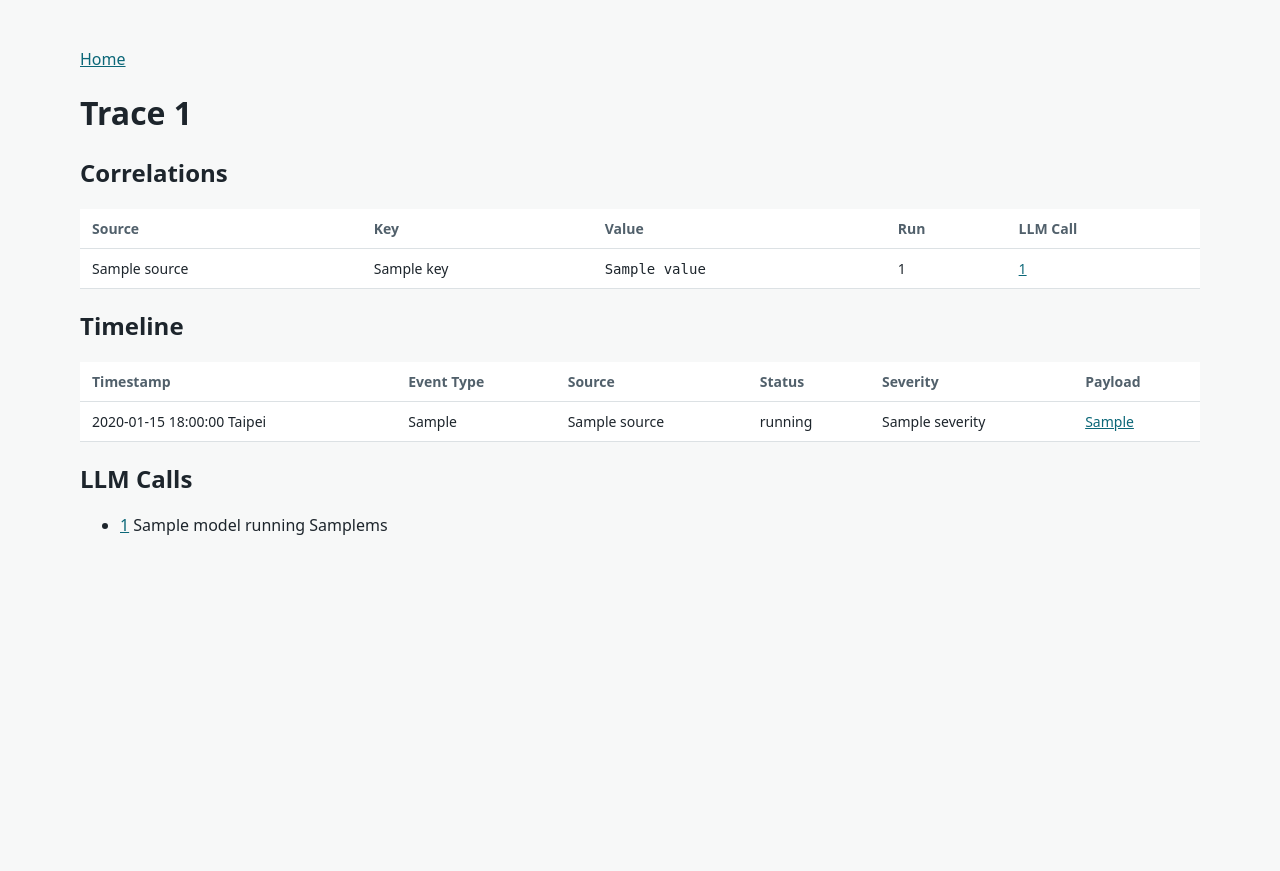
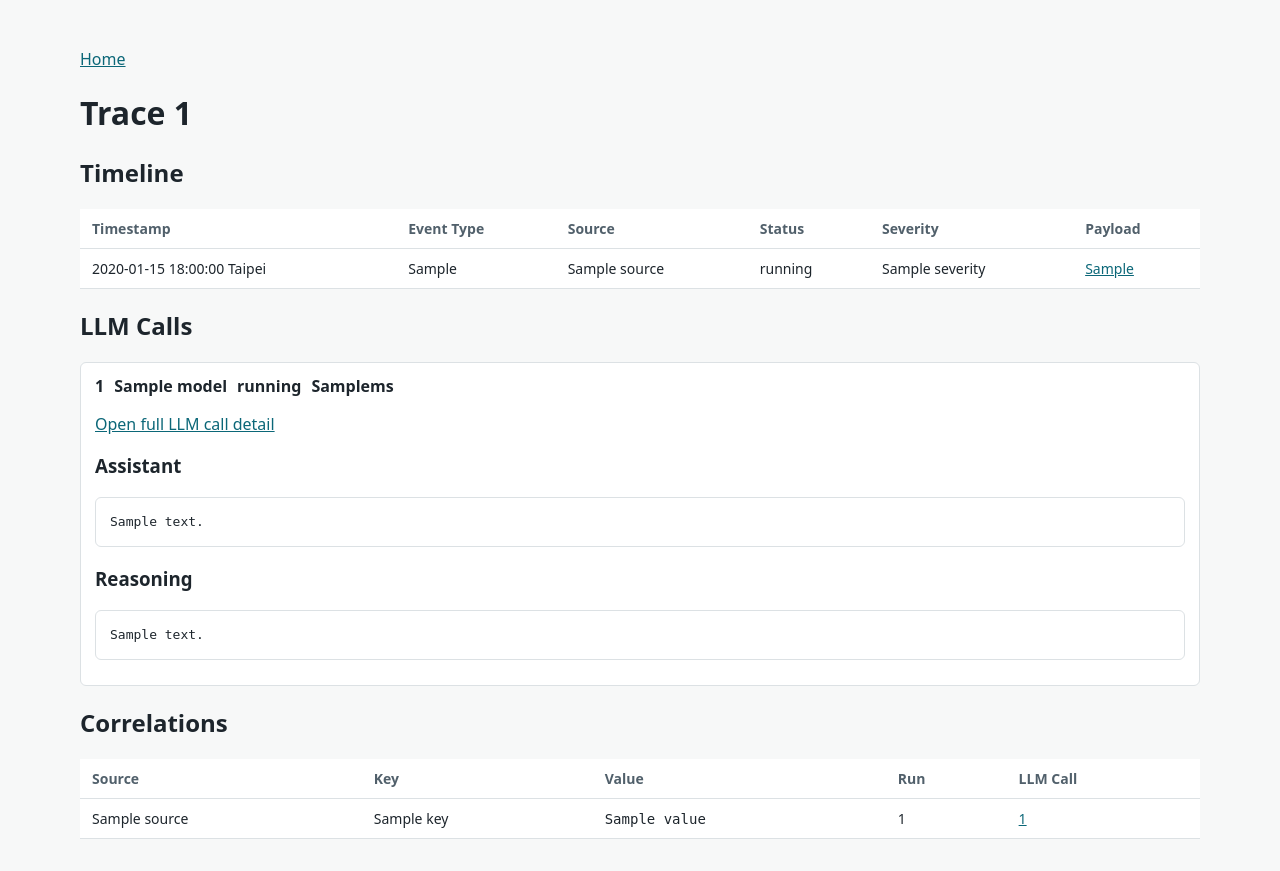
Before and after one commit to istale/agent-observation-hub, a FastAPI app: template app/ui/templates/trace.html in a window 1280 px wide. Before the commit the page ends 535 px from the top, so only its background shows below. Run offline with FastAPI, Linux system fonts and the light colour scheme; the template is opened without the code that fills it: most values are stand-ins (such as "Sample title", 1, 10 or a date in 2020); parts of the project's set-up code (start-up, migrations or seed data) failed here and were passed over.

Commit message:
Improve trace readability UI

```diff
--- a/app/main.py
+++ b/app/main.py
@@ -15,11 +15,23 @@ from app.storage.db import init_db
 from app.storage.repositories import Repository
 from app.trace.raw_store import RawStore
 from app.trace.redaction import redact
-from app.ui.formatters import llm_response_view, taipei_time
+from app.ui.formatters import llm_response_view, pretty_json, taipei_time
 
 
 templates = Jinja2Templates(directory="app/ui/templates")
 templates.env.filters["taipei_time"] = taipei_time
+templates.env.filters["pretty_json"] = pretty_json
+
+
+def _load_call_payloads(call: dict) -> tuple[dict, dict[str, str]]:
+    store = RawStore.from_env()
+    payloads = {}
+    for key in ("request_ref", "response_ref"):
+        if call.get(key):
+            payloads[key.removesuffix("_ref")] = redact(store.read(call[key]))
+    if call.get("response_chunks_ref"):
+        payloads["chunks"] = redact(store.read_jsonl(call["response_chunks_ref"]))
+    return payloads, llm_response_view(payloads.get("response"), payloads.get("chunks"))
 
 
 def create_app() -> FastAPI:
@@ -43,11 +55,17 @@ def create_app() -> FastAPI:
     @app.get("/traces/{trace_id}", response_class=HTMLResponse)
     def trace_page(request: Request, trace_id: str):
         repo = Repository.from_env()
+        llm_calls = repo.list_llm_calls_for_trace(trace_id)
+        call_views = []
+        for call in llm_calls:
+            _, response_view = _load_call_payloads(call)
+            call_views.append({"call": call, "response_view": response_view})
         return templates.TemplateResponse(request, "trace.html", {
             "trace_id": trace_id,
             "run": repo.get_trace_run(trace_id),
             "events": repo.list_events(trace_id),
-            "llm_calls": repo.list_llm_calls_for_trace(trace_id),
+            "llm_calls": llm_calls,
+            "call_views": call_views,
             "correlations": repo.list_external_ids_for_trace(trace_id),
         })
 
@@ -58,13 +76,7 @@ def create_app() -> FastAPI:
         payloads = {}
         response_view = {"assistant_text": "", "reasoning_text": ""}
         if call:
-            store = RawStore.from_env()
-            for key in ("request_ref", "response_ref"):
-                if call.get(key):
-                    payloads[key.removesuffix("_ref")] = redact(store.read(call[key]))
-            if call.get("response_chunks_ref"):
-                payloads["chunks"] = redact(store.read_jsonl(call["response_chunks_ref"]))
-            response_view = llm_response_view(payloads.get("response"), payloads.get("chunks"))
+            payloads, response_view = _load_call_payloads(call)
         return templates.TemplateResponse(
             request,
             "llm_call.html",
--- a/app/ui/formatters.py
+++ b/app/ui/formatters.py
@@ -5,8 +5,15 @@ from datetime import datetime
 from typing import Any
 from zoneinfo import ZoneInfo
 
+from markupsafe import Markup, escape
+
 
 TAIPEI = ZoneInfo("Asia/Taipei")
+
+
+def pretty_json(value: Any) -> Markup:
+    text = json.dumps(value, ensure_ascii=False, indent=2)
+    return Markup(escape(text))
 
 
 def taipei_time(value: Any) -> str:
--- a/app/ui/static/style.css
+++ b/app/ui/static/style.css
@@ -59,3 +59,23 @@ pre.readable {
 .muted {
   color: #66737d;
 }
+
+.stack {
+  display: grid;
+  gap: 12px;
+}
+
+details.llm-call-detail {
+  background: white;
+  border: 1px solid #dce1e4;
+  border-radius: 6px;
+  padding: 12px 14px;
+}
+
+details.llm-call-detail summary {
+  cursor: pointer;
+  display: flex;
+  flex-wrap: wrap;
+  gap: 10px;
+  font-weight: 700;
+}
--- a/app/ui/templates/llm_call.html
+++ b/app/ui/templates/llm_call.html
@@ -33,14 +33,14 @@
         <pre class="readable">{{ response_view.reasoning_text }}</pre>
       {% endif %}
       <h2>Redacted Request</h2>
-      {% if payloads.request is defined %}<pre>{{ payloads.request | tojson(indent=2) }}</pre>{% endif %}
+      {% if payloads.request is defined %}<pre>{{ payloads.request | pretty_json }}</pre>{% endif %}
       {% if payloads.response is defined %}
         <h2>Redacted Response JSON</h2>
-        <pre>{{ payloads.response | tojson(indent=2) }}</pre>
+        <pre>{{ payloads.response | pretty_json }}</pre>
       {% endif %}
       {% if payloads.chunks is defined %}
         <h2>Stream Chunks</h2>
-        <pre>{{ payloads.chunks | tojson(indent=2) }}</pre>
+        <pre>{{ payloads.chunks | pretty_json }}</pre>
       {% endif %}
     {% else %}
       <h1>LLM call not found</h1>
--- a/app/ui/templates/trace.html
+++ b/app/ui/templates/trace.html
@@ -9,6 +9,48 @@
   <main>
     <p><a href="/">Home</a></p>
     <h1>Trace {{ trace_id }}</h1>
+    <h2>Timeline</h2>
+    <table>
+      <thead><tr><th>Timestamp</th><th>Event Type</th><th>Source</th><th>Status</th><th>Severity</th><th>Payload</th></tr></thead>
+      <tbody>
+      {% for event in events %}
+        <tr>
+          <td>{{ event.timestamp | taipei_time }}</td>
+          <td>{{ event.event_type }}</td>
+          <td>{{ event.source }}</td>
+          <td>{{ event.status }}</td>
+          <td>{{ event.severity }}</td>
+          <td>{% if event.payload_ref %}<a href="/api/raw/{{ event.payload_ref }}">{{ event.payload_ref }}</a>{% endif %}</td>
+        </tr>
+      {% endfor %}
+      </tbody>
+    </table>
+    <h2>LLM Calls</h2>
+    <div class="stack">
+      {% for item in call_views %}
+        {% set call = item.call %}
+        {% set response_view = item.response_view %}
+        <details open class="llm-call-detail">
+          <summary>
+            <span>{{ call.llm_call_id }}</span>
+            <span>{{ call.model }}</span>
+            <span>{{ call.status }}</span>
+            <span>{{ call.latency_ms }}ms</span>
+          </summary>
+          <p><a href="/llm-calls/{{ call.llm_call_id }}">Open full LLM call detail</a></p>
+          {% if response_view.assistant_text %}
+            <h3>Assistant</h3>
+            <pre class="readable">{{ response_view.assistant_text }}</pre>
+          {% else %}
+            <p class="muted">No assistant content captured.</p>
+          {% endif %}
+          {% if response_view.reasoning_text %}
+            <h3>Reasoning</h3>
+            <pre class="readable">{{ response_view.reasoning_text }}</pre>
+          {% endif %}
+        </details>
+      {% endfor %}
+    </div>
     <h2>Correlations</h2>
     {% if correlations %}
       <table>
@@ -28,28 +70,6 @@
     {% else %}
       <p class="muted">No correlations captured.</p>
     {% endif %}
-    <h2>Timeline</h2>
-    <table>
-      <thead><tr><th>Timestamp</th><th>Event Type</th><th>Source</th><th>Status</th><th>Severity</th><th>Payload</th></tr></thead>
-      <tbody>
-      {% for event in events %}
-        <tr>
-          <td>{{ event.timestamp | taipei_time }}</td>
-          <td>{{ event.event_type }}</td>
-          <td>{{ event.source }}</td>
-          <td>{{ event.status }}</td>
-          <td>{{ event.severity }}</td>
-          <td>{% if event.payload_ref %}<a href="/api/raw/{{ event.payload_ref }}">{{ event.payload_ref }}</a>{% endif %}</td>
-        </tr>
-      {% endfor %}
-      </tbody>
-    </table>
-    <h2>LLM Calls</h2>
-    <ul>
-      {% for call in llm_calls %}
-        <li><a href="/llm-calls/{{ call.llm_call_id }}">{{ call.llm_call_id }}</a> {{ call.model }} {{ call.status }} {{ call.latency_ms }}ms</li>
-      {% endfor %}
-    </ul>
   </main>
 </body>
 </html>
```
Also changed, not shown: tests/test_ui.py (+81 -0 lines).
